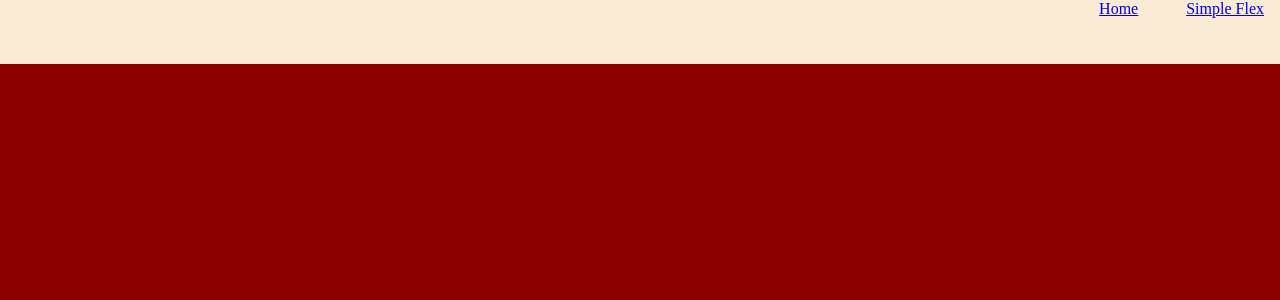
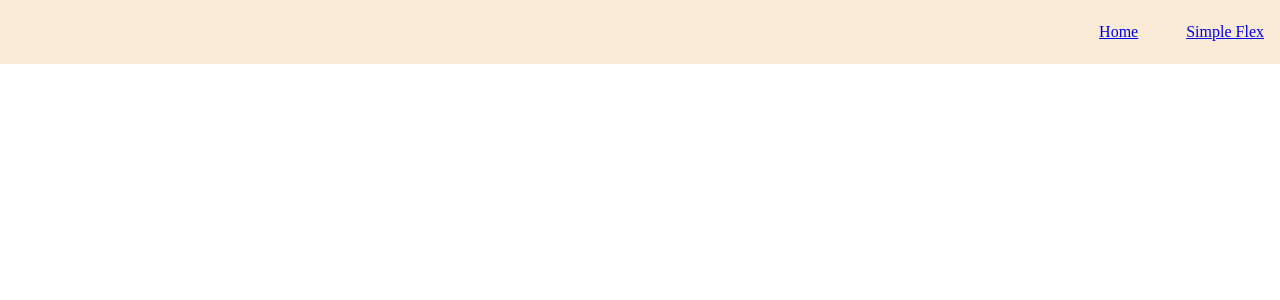
Before and after one commit to TBuscemi/FlexBox, a React (Create React App) app: page / in a window 1280 px wide. Shown: the top 300 px of the page. Built offline with nearby package versions, Linux system fonts and the light colour scheme.

Commit message:
centered the nav links and was playing with some colors backgrouns

```diff
--- a/src/component/Navigation/style/NavBar.css
+++ b/src/component/Navigation/style/NavBar.css
@@ -26,6 +26,9 @@
 }
 
 .text-links {
+  -webkit-box-align: center;
+      -ms-flex-align: center;
+          align-items: center;
   margin-right: 1rem;
   height: 100%;
   display: -webkit-box;
--- a/src/component/Navigation/style/NavBar.scss
+++ b/src/component/Navigation/style/NavBar.scss
@@ -17,6 +17,7 @@
 }
 
 .text-links{
+  align-items: center;
   margin-right: 1rem;
   height: 100%;
   display: flex;
--- a/src/style/App.css
+++ b/src/style/App.css
@@ -2,6 +2,5 @@ html, body {
   height: 100%;
   margin: 0;
   padding: 0;
-  background-color: darkred;
 }
 /*# sourceMappingURL=App.css.map */
--- a/src/style/App.scss
+++ b/src/style/App.scss
@@ -2,5 +2,4 @@ html, body {
     height: 100%;
     margin: 0;
     padding: 0;
-    background-color: darkred;
 }
```
Also changed, not shown: 2 other files (tests, documents, lock files or other folders).
